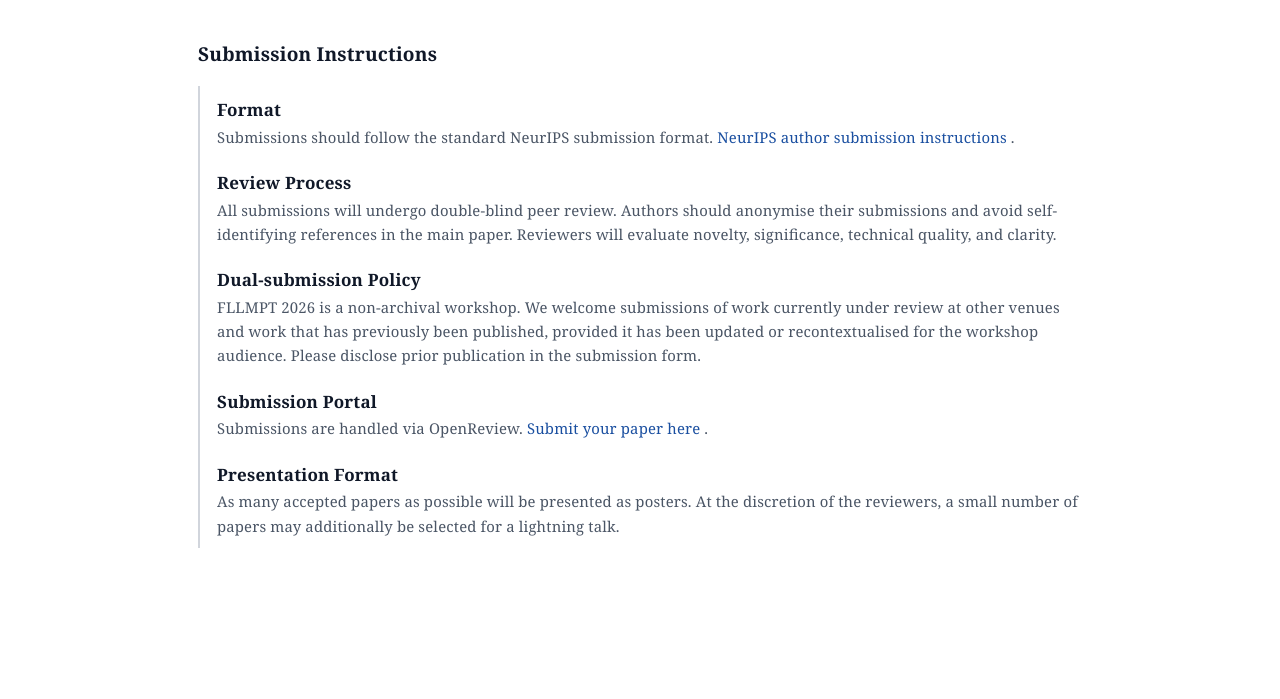
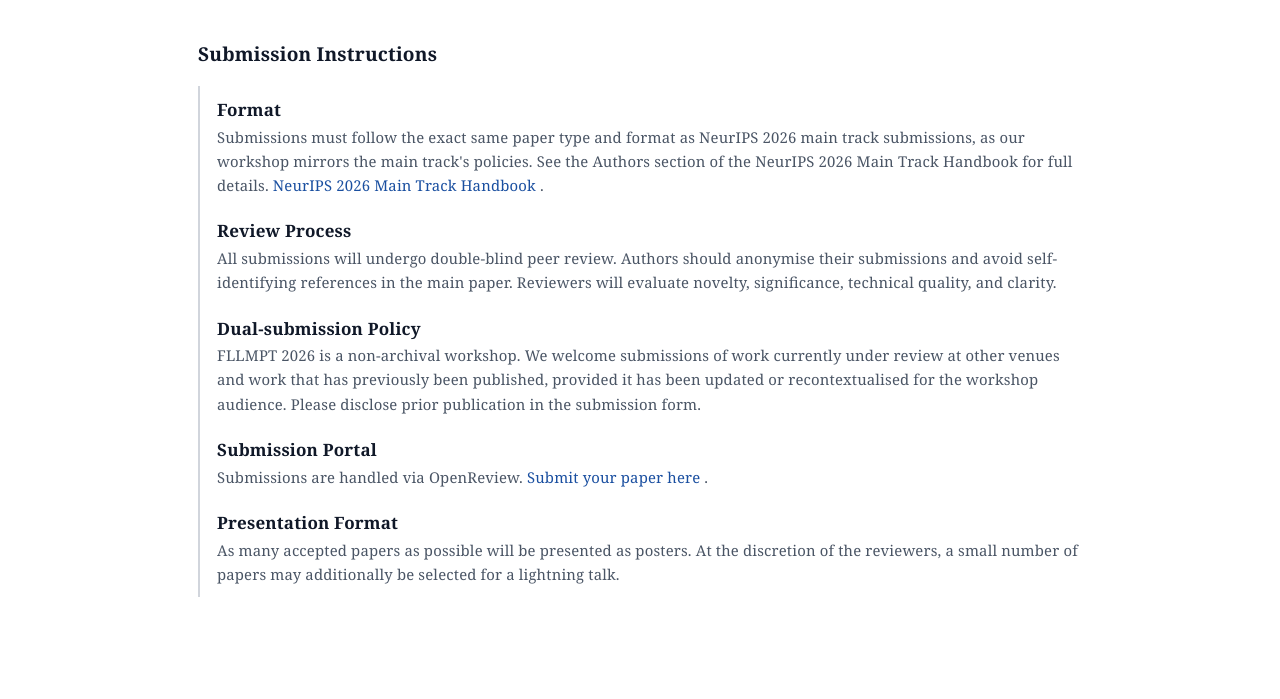
Before and after one commit to JDIXON-2/WorkshopSite, an Astro site: page /call in a window 1280 px wide. Shown: the part 1892-2591 px from the top of the page. Built offline with nearby package versions, Linux system fonts and the light colour scheme; Astro itself is replaced by a stand-in of ours.

Commit message:
updated format details

```diff
--- a/src/pages/call.astro
+++ b/src/pages/call.astro
@@ -119,9 +119,9 @@
       {[
         {
           title: 'Format',
-          body: 'Submissions should follow the standard NeurIPS submission format.',
-          link: 'https://neurips.cc/Conferences/2015/PaperInformation/AuthorSubmissionInstructions',
-          linkText: 'NeurIPS author submission instructions',
+          body: 'Submissions must follow the exact same paper type and format as NeurIPS 2026 main track submissions, as our workshop mirrors the main track\'s policies. See the Authors section of the NeurIPS 2026 Main Track Handbook for full details.',
+          link: 'https://neurips.cc/Conferences/2026/MainTrackHandbook',
+          linkText: 'NeurIPS 2026 Main Track Handbook',
         },
         {
           title: 'Review Process',
```
